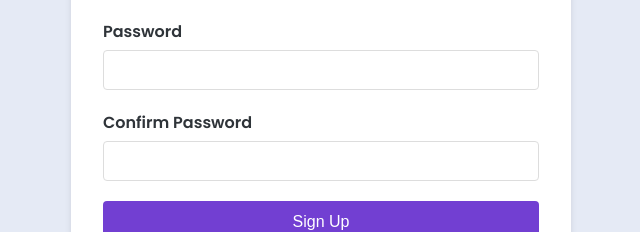
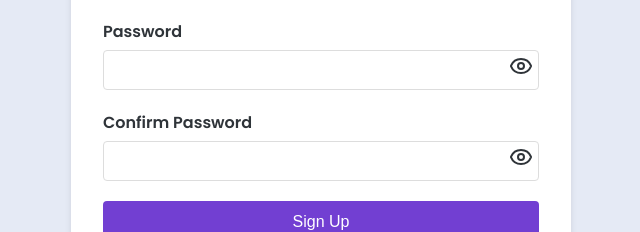
Before and after one commit to CSSI-TEAM-ORG/CSSI-PORTAL-FRONTEND, a React (Create React App) app: page /signup in a window 1280 px wide. Shown: the part 555-787 px from the top of the page, without its empty margins (319-959 px from the left). Built offline with nearby package versions, Linux system fonts and the light colour scheme.

Commit message:
password show and hide in form

```diff
--- a/package.json
+++ b/package.json
@@ -6,6 +6,7 @@
     "@testing-library/jest-dom": "^5.17.0",
     "@testing-library/react": "^13.4.0",
     "@testing-library/user-event": "^13.5.0",
+    "lucide-react": "^0.453.0",
     "react": "^18.3.1",
     "react-dom": "^18.3.1",
     "react-router-dom": "^6.26.2",
--- a/src/Components/Login.jsx
+++ b/src/Components/Login.jsx
@@ -1,12 +1,14 @@
-import React, { useState } from 'react';
-import { Link,useNavigate } from 'react-router-dom';
-import '../Styles/Auth.css';
+import React, { useState } from "react";
+import { Link, useNavigate } from "react-router-dom";
+import { Eye, EyeOff } from "lucide-react";
+import "../Styles/Auth.css";
 
 export default function Login() {
-  const [email, setEmail] = useState('');
-  const [password, setPassword] = useState('');
-  const [userType, setUserType] = useState('student');
-  const [error, setError] = useState('');
+  const [email, setEmail] = useState("");
+  const [password, setPassword] = useState("");
+  const [userType, setUserType] = useState("student");
+  const [error, setError] = useState("");
+  const [showPassword, setShowPassword] = useState(false);
   const navigate = useNavigate();
 
   async function sendposturl(e) {
@@ -15,7 +17,7 @@ export default function Login() {
     const data = {
       email,
       password,
-      role:userType,
+      role: userType,
     };
 
     try {
@@ -57,7 +59,7 @@ export default function Login() {
             >
               <option value="student">Student</option>
               <option value="teacher">Teacher</option>
-              <option value="teacher">NGO</option>
+              <option value="ngo">NGO</option>
             </select>
           </div>
           <div className="form-group">
@@ -72,21 +74,31 @@ export default function Login() {
           </div>
           <div className="form-group">
             <label htmlFor="password">Password</label>
+            <div className="password-container">
               <input
-              type="password"
+                type={showPassword ? "text" : "password"}
                 id="password"
                 value={password}
                 onChange={(e) => setPassword(e.target.value)}
                 required
               />
+              <span
+                onClick={() => setShowPassword(!showPassword)}
+                className="icon"
+              >
+                {showPassword ? <EyeOff /> : <Eye />}
+              </span>
+            </div>
           </div>
           {error && <p className="error-message">{error}</p>}
           <button type="submit" className="auth-button">Login</button>
         </form>
         <p>
-          Don't have an account? <Link to="/signup">Sign up</Link>
+          Don’t have an account? <Link to="/signup">Sign up</Link>
         </p>
-        <Link to="/" className="back-link">Back to Home</Link>
+        <Link to="/" className="back-link">
+          Back to Home
+        </Link>
       </div>
     </div>
   );
--- a/src/Components/Signup.jsx
+++ b/src/Components/Signup.jsx
@@ -1,16 +1,19 @@
 import React, { useState } from "react";
 import { Link, useNavigate } from "react-router-dom";
+import { Eye, EyeOff } from "lucide-react";
 import "../Styles/Auth.css";
 
 export default function Signup() {
   const [name, setName] = useState("");
   const [email, setEmail] = useState("");
   const [password, setPassword] = useState("");
+  const [confirm_password, setConfirm_Password] = useState("");
   const [userType, setUserType] = useState("student");
-  const [error, setError] = useState("");
   const [department, setDepartment] = useState("");
   const [rollno, setRollNo] = useState("");
-  const [confirm_password, setConfirm_Password] = useState("");
+  const [error, setError] = useState("");
+  const [showPassword, setShowPassword] = useState(false);
+  const [showConfirmPassword, setShowConfirmPassword] = useState(false);
 
   const navigate = useNavigate();
 
@@ -132,23 +135,39 @@ export default function Signup() {
           </div>
           <div className="form-group">
             <label htmlFor="password">Password</label>
+            <div className="password-container">
               <input
-              type="password"
+                type={showPassword ? "text" : "password"}
                 id="password"
                 value={password}
                 onChange={(e) => setPassword(e.target.value)}
                 required
               />
+              <span
+                onClick={() => setShowPassword(!showPassword)}
+                className="icon"
+              >
+                {showPassword ? <EyeOff /> : <Eye />}
+              </span>
+            </div>
           </div>
           <div className="form-group">
             <label htmlFor="Confpassword">Confirm Password</label>
+            <div className="password-container">
               <input
-              type="password"
+                type={showConfirmPassword ? "text" : "password"}
                 id="Confpassword"
                 value={confirm_password}
                 onChange={(e) => setConfirm_Password(e.target.value)}
                 required
               />
+              <span
+                onClick={() => setShowConfirmPassword(!showConfirmPassword)}
+                className="icon"
+              >
+                {showConfirmPassword ? <EyeOff /> : <Eye />}
+              </span>
+            </div>
           </div>
 
           {error && <p className="error-message">{error}</p>}
--- a/src/Styles/Auth.css
+++ b/src/Styles/Auth.css
@@ -93,6 +93,16 @@
 .back-link:hover {
   text-decoration: underline;
 }
+.password-container {
+  display: flex;
+  align-items: center;
+}
+
+.password-container .icon {
+  cursor: pointer;
+  margin-left: -30px;
+}
+
 
 .error-message {
   color: #dc3545;
```
Also changed, not shown: 1 other file (tests, documents, lock files or other folders). Lines whose indentation alone changed are shown as unchanged.
